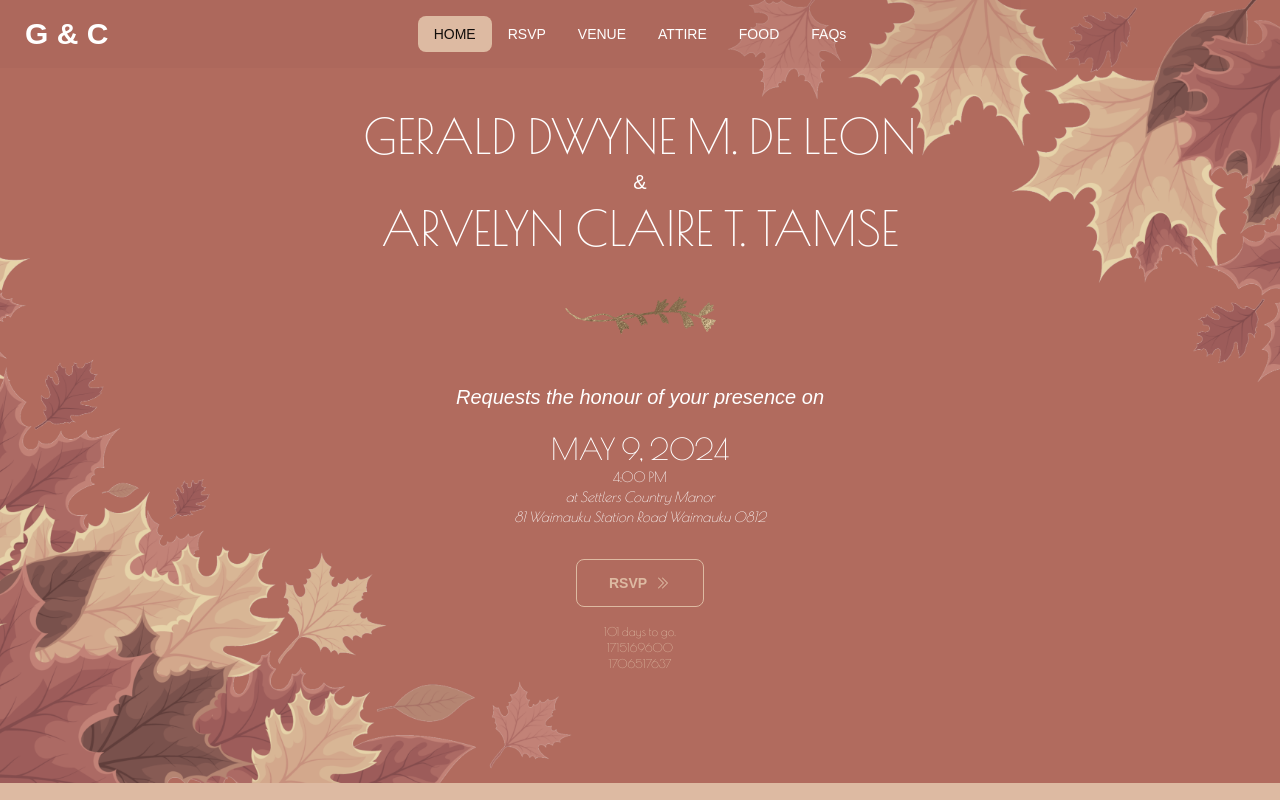
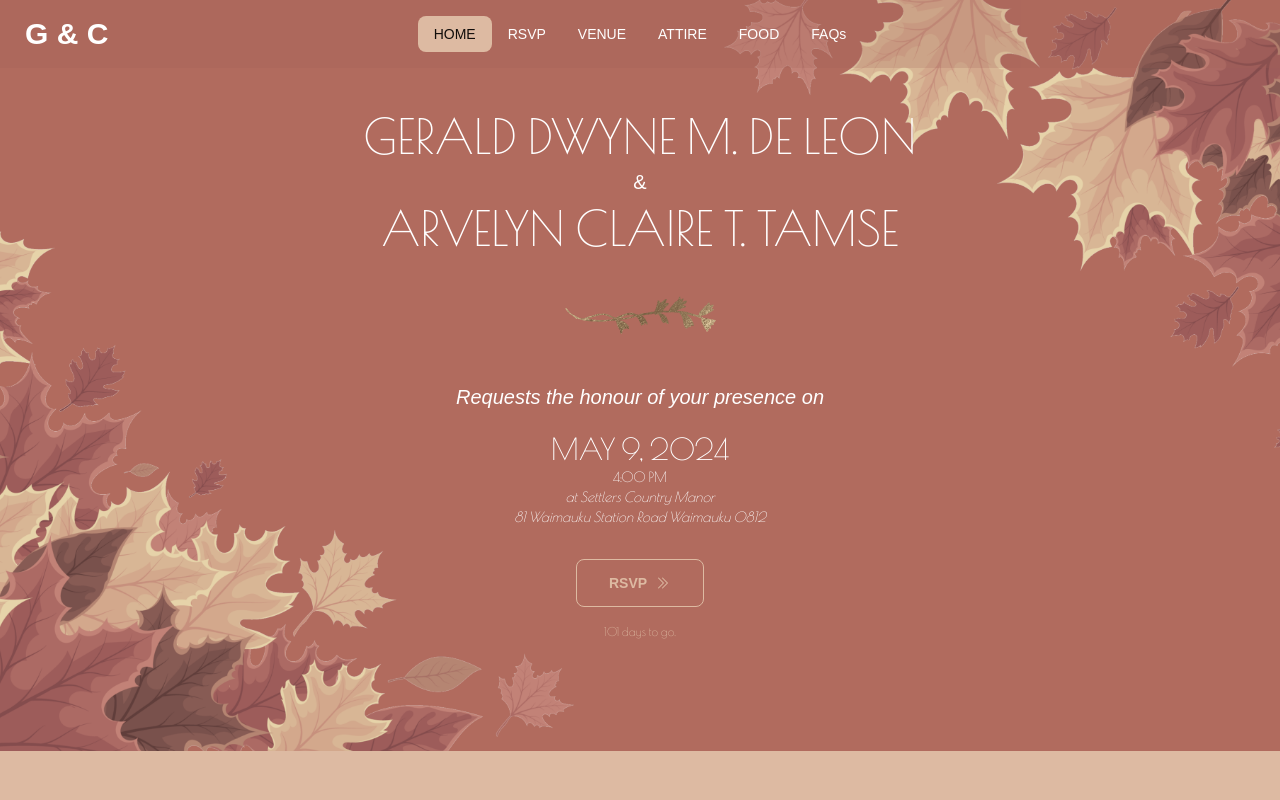
Before and after one commit to DonFacundo/wedding-rsvp, a Next.js app: page /1 in a window 1280 px wide. Shown: the top 800 px of the page. Built offline with nearby package versions, Linux system fonts and the light colour scheme; no server answers; a web font is replaced by a local one.

Commit message:
Make daysLeft correct

```diff
--- a/app/components/Homepage.tsx
+++ b/app/components/Homepage.tsx
@@ -149,10 +149,6 @@ const Homepage = ({ slug, daysLeft }: { slug: string; daysLeft: any }) => {
         >
           <p className="font-poiretone text-secondary text-xs">
             {daysLeft.daysLeft} day{daysLeft.daysLeft > 1 && "s"} to go.
-            <br />
-            {daysLeft.eventDate.seconds}
-            <br />
-            {daysLeft.currentDate.seconds}
           </p>
         </motion.div>
       </motion.div>
```
